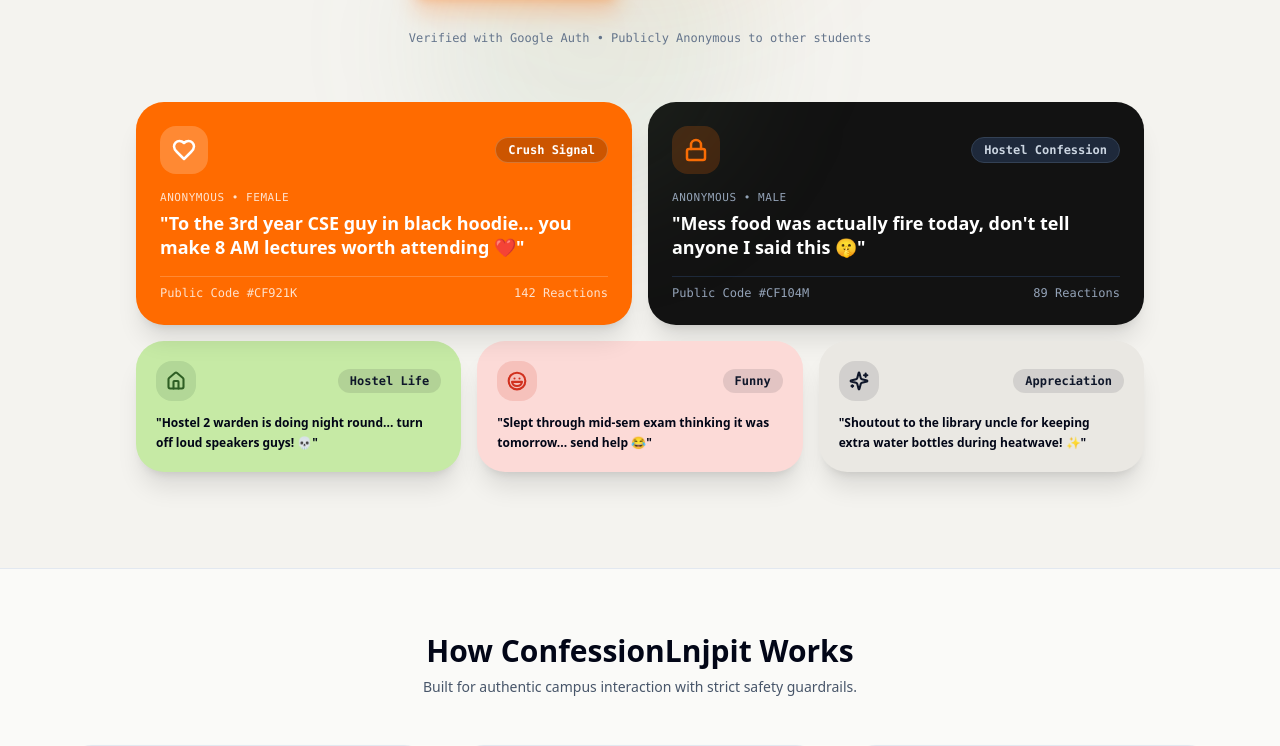
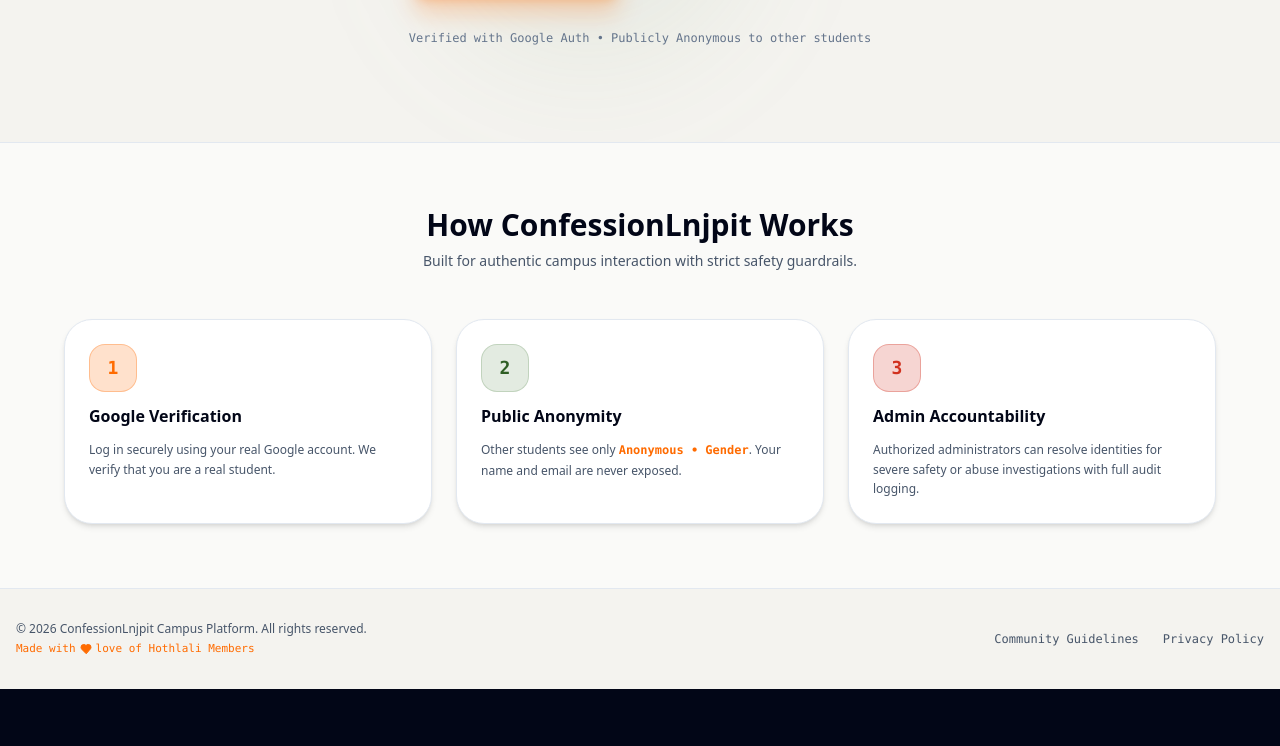
Before and after one commit to chillpill999/unsaid-campus-confessions, a Next.js app: page / in a window 1280 px wide. Shown: the part 525-1271 px from the top of the page. After the commit the page ends 1214 px from the top, so only its background shows below. Built offline with nearby package versions, Linux system fonts and the light colour scheme.

Commit message:
fix: remove showcase boxes completely from landing page

```diff
--- a/app/page.tsx
+++ b/app/page.tsx
@@ -95,99 +95,6 @@
           </p>
         </div>
 
-        {/* Stitch Google Bento Card Showcase Grid on Light Warm Canvas */}
-        <div className="max-w-5xl mx-auto mt-14 grid grid-cols-1 sm:grid-cols-12 gap-4 px-2">
-
-          {/* Card 1: Primary Vibrant Orange Bento Card */}
-          <div className="sm:col-span-6 rounded-[28px] bg-[#FF6B00] text-white p-6 shadow-xl space-y-4 relative overflow-hidden group">
-            <div className="flex items-center justify-between">
-              <div className="w-12 h-12 rounded-2xl bg-white/20 flex items-center justify-center text-white font-bold">
-                <Heart className="w-6 h-6 stroke-[2.5]" />
-              </div>
-              <span className="text-xs font-bold px-3 py-1 rounded-full bg-black/20 text-white border border-white/20 font-mono">
-                Crush Signal
-              </span>
-            </div>
-            <div>
-              <span className="text-[11px] font-mono text-white/80 uppercase tracking-wider block">Anonymous • Female</span>
-              <p className="text-lg font-bold text-white mt-1 leading-snug font-sans">
-                "To the 3rd year CSE guy in black hoodie... you make 8 AM lectures worth attending ❤️"
-              </p>
-            </div>
-            <div className="flex justify-between items-center text-xs font-mono text-white/80 pt-2 border-t border-white/20">
-              <span>Public Code #CF921K</span>
-              <span>142 Reactions</span>
-            </div>
-          </div>
-
-          {/* Card 2: Dark Featured Confession Card (#121212) */}
-          <div className="sm:col-span-6 rounded-[28px] bg-[#121212] text-white p-6 shadow-xl space-y-4">
-            <div className="flex items-center justify-between">
-              <div className="w-12 h-12 rounded-2xl bg-[#FF6B00]/20 text-[#FF6B00] flex items-center justify-center font-bold">
-                <Lock className="w-6 h-6 stroke-[2.5]" />
-              </div>
-              <span className="text-xs font-bold px-3 py-1 rounded-full bg-slate-800 text-slate-300 border border-slate-700 font-mono">
-                Hostel Confession
-              </span>
-            </div>
-            <div>
-              <span className="text-[11px] font-mono text-slate-400 uppercase tracking-wider block">Anonymous • Male</span>
-              <p className="text-lg font-bold text-white mt-1 leading-snug font-sans">
-                "Mess food was actually fire today, don't tell anyone I said this 🤫"
-              </p>
-            </div>
-            <div className="flex justify-between items-center text-xs font-mono text-slate-400 pt-2 border-t border-slate-800">
-              <span>Public Code #CF104M</span>
-              <span>89 Reactions</span>
-            </div>
-          </div>
-
-          {/* Card 3: Sage Green Bento Card */}
-          <div className="sm:col-span-4 rounded-[28px] bg-[#C6EAA5] text-slate-950 p-5 shadow-xl space-y-3">
-            <div className="flex items-center justify-between">
-              <div className="w-10 h-10 rounded-2xl bg-[#769B6C]/25 text-[#2E5E24] flex items-center justify-center font-bold">
-                <Home className="w-5 h-5 stroke-[2.5]" />
-              </div>
-              <span className="text-xs font-bold px-3 py-1 rounded-full bg-slate-950/10 text-slate-900 font-mono">
-                Hostel Life
-              </span>
-            </div>
-            <p className="text-xs font-bold text-slate-950 leading-relaxed font-sans">
-              "Hostel 2 warden is doing night round... turn off loud speakers guys! 💀"
-            </p>
-          </div>
-
-          {/* Card 4: Pastel Soft Rust Card */}
-          <div className="sm:col-span-4 rounded-[28px] bg-[#FCDAD7] text-slate-950 p-5 shadow-xl space-y-3">
-            <div className="flex items-center justify-between">
-              <div className="w-10 h-10 rounded-2xl bg-[#D1311F]/15 text-[#D1311F] flex items-center justify-center font-bold">
-                <Laugh className="w-5 h-5 stroke-[2.5]" />
-              </div>
-              <span className="text-xs font-bold px-3 py-1 rounded-full bg-slate-950/10 text-slate-900 font-mono">
-                Funny
-              </span>
-            </div>
-            <p className="text-xs font-bold text-slate-950 leading-relaxed font-sans">
-              "Slept through mid-sem exam thinking it was tomorrow... send help 😂"
-            </p>
-          </div>
-
-          {/* Card 5: Soft Warm Cream Card */}
-          <div className="sm:col-span-4 rounded-[28px] bg-[#EAE8E3] text-slate-950 p-5 shadow-xl space-y-3">
-            <div className="flex items-center justify-between">
-              <div className="w-10 h-10 rounded-2xl bg-slate-950/10 text-slate-900 flex items-center justify-center font-bold">
-                <Sparkles className="w-5 h-5 stroke-[2.5]" />
-              </div>
-              <span className="text-xs font-bold px-3 py-1 rounded-full bg-slate-950/10 text-slate-900 font-mono">
-                Appreciation
-              </span>
-            </div>
-            <p className="text-xs font-bold text-slate-950 leading-relaxed font-sans">
-              "Shoutout to the library uncle for keeping extra water bottles during heatwave! ✨"
-            </p>
-          </div>
-
-        </div>
       </section>
 
       {/* How It Works Section */}
```
